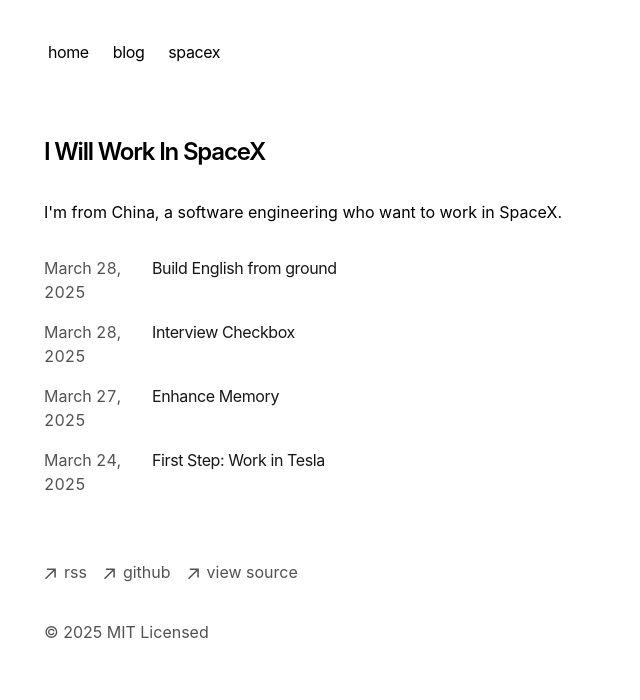
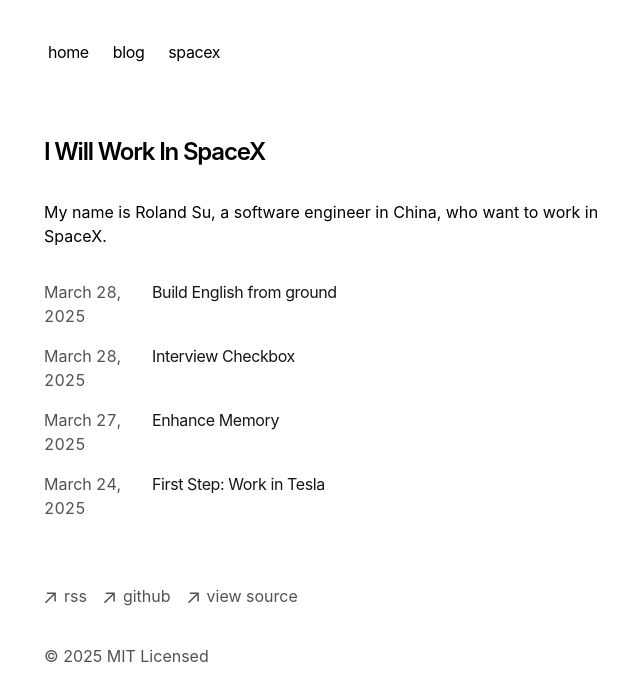
Before and after one commit to liweisu0/i-will-work-in-spacex, a Next.js app: page / in a window 1280 px wide. Shown: the top 700 px of the page, without its empty margins (308-948 px from the left). Built offline with nearby package versions, Linux system fonts and the light colour scheme.

Commit message:
Update main page

```diff
--- a/app/page.tsx
+++ b/app/page.tsx
@@ -7,7 +7,7 @@
         I Will Work In SpaceX
       </h1>
       <p className="mb-4">
-          {`I'm from China, a software engineering who want to work in SpaceX.`}
+          {`My name is Roland Su, a software engineer in China, who want to work in SpaceX.`}
       </p>
       <div className="my-8">
         <BlogPosts />
```
Also changed, not shown: 1 other file (tests, documents, lock files or other folders).
